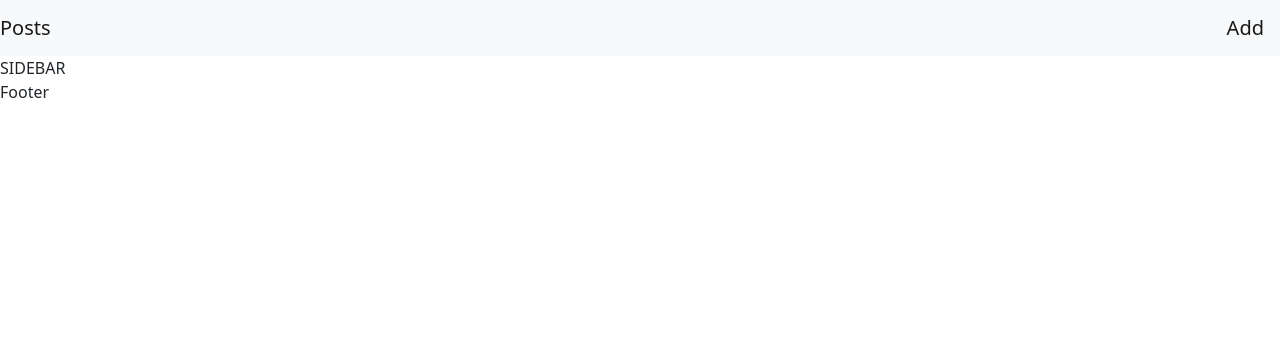
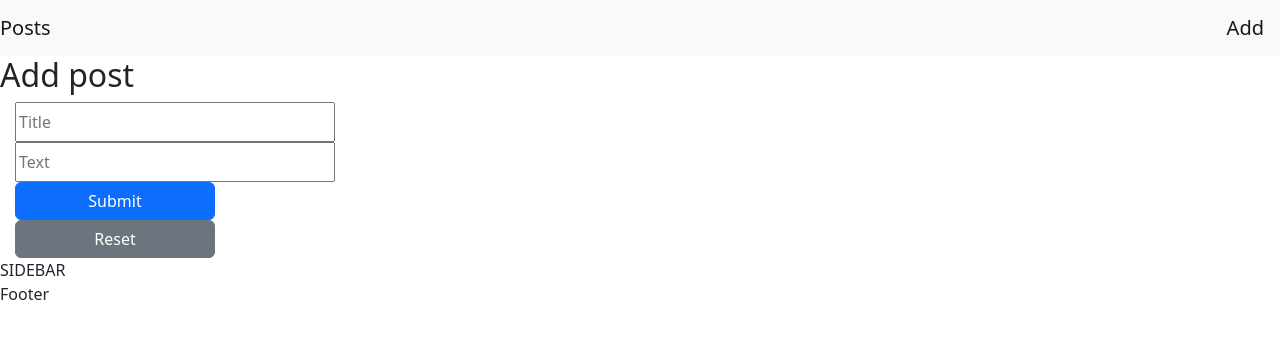
Before and after one commit to ristic21/react-blog-app, a React (Create React App) app: page /edit/1 in a window 1280 px wide. Shown: the top 338 px of the page. Built offline with nearby package versions, Linux system fonts and the light colour scheme; no server answers.

Commit message:
zadatak 7

```diff
--- a/src/App.css
+++ b/src/App.css
@@ -1,38 +1,9 @@
-.App {
-  text-align: center;
+input {
+  width: 20rem;
+  height: 2.5rem;
+  margin: 7px 0px 7px 0px;
 }
 
-.App-logo {
-  height: 40vmin;
-  pointer-events: none;
+button {
+  margin: 7px 0px 7px 0px;
 }
-
-@media (prefers-reduced-motion: no-preference) {
-  .App-logo {
-    animation: App-logo-spin infinite 20s linear;
-  }
-}
-
-.App-header {
-  background-color: #282c34;
-  min-height: 100vh;
-  display: flex;
-  flex-direction: column;
-  align-items: center;
-  justify-content: center;
-  font-size: calc(10px + 2vmin);
-  color: white;
-}
-
-.App-link {
-  color: #61dafb;
-}
-
-@keyframes App-logo-spin {
-  from {
-    transform: rotate(0deg);
-  }
-  to {
-    transform: rotate(360deg);
-  }
-}
--- a/src/Router.js
+++ b/src/Router.js
@@ -2,17 +2,20 @@ import { Route, Switch, Redirect } from "react-router-dom";
 import SinglePost from "./pages/SinglePost";
 import { AppPosts } from "./pages/AppPosts";
 import AddPost from "./pages/AddPost";
+import { EditPost } from "./pages/EditPost";
+
 
 const Router = () => {
   return (
     <div>
       <Switch>
-      <Route exact path="/">
-            <Redirect to="/posts" />
+        <Route exact path="/">
+          <Redirect to="/posts" />
         </Route>
         <Route exact path="/posts" component={AppPosts} />
         <Route path="/posts/:id" component={SinglePost} />
         <Route path="/add" component={AddPost} />
+        <Route path="/edit/:id" component={EditPost} />
       </Switch>
     </div>
   );
--- /dev/null
+++ b/src/components/AddFormComponent.js
@@ -0,0 +1,47 @@
+import { useHistory } from "react-router-dom"
+
+
+export function AddFormComponent({ handleSubmit, newPost, setNewPost, handleReset }) {
+
+    const history = useHistory()
+
+    return (
+        <div>
+            <h2>Add post</h2>
+            <form
+                onSubmit={handleSubmit}
+                style={{
+                    display: 'flex',
+                    flexDirection: 'column',
+                    width: 200,
+                    marginLeft: 15,
+                }}
+            >
+                <input
+                    required
+                    minLength={2}
+                    type='text'
+                    value={newPost.title}
+                    placeholder='Title'
+                    onChange={({ target }) =>
+                        setNewPost({ ...newPost, title: target.value })
+                    }
+                />
+                <input
+                    required
+                    maxLength={300}
+                    type='text'
+                    value={newPost.text}
+                    placeholder='Text'
+                    onChange={({ target }) =>
+                        setNewPost({ ...newPost, text: target.value })
+                    }
+                />
+                <button type="submit" className="btn btn-primary">Submit</button>
+                <button className="btn btn-secondary" type='button' onClick={handleReset}>
+                    Reset
+                </button>
+            </form>
+        </div>
+    )
+}
--- a/src/components/PostsList.js
+++ b/src/components/PostsList.js
@@ -12,11 +12,10 @@ export function PostsList({ posts, setPosts }) {
       {posts.map((post) => {
         return (
           <div key={post.id}>
-            <h1 className="display-6 fst-italic">{post.title}</h1>
+            <p className="h3 fst-italic">{post.title}</p>
             <p className="lead my-3">{post.text}</p>
-
-                <br />
-                <Link className="navbar-brand" to={`/posts/${post.id}`}>View post</Link>
+            <Link style={{ padding: 10 }} className="navbar-brand" to={`/posts/${post.id}`}>View post</Link>
+            <Link style={{ padding: 10 }} className="navbar-brand" to={`/edit/${post.id}`}>Edit</Link>
             <hr />
           </div>
         )
--- a/src/pages/AddPost.js
+++ b/src/pages/AddPost.js
@@ -1,6 +1,7 @@
 import { postsService } from "../services/postsService";
 import { useHistory } from "react-router-dom";
 import { useState } from "react";
+import { AddFormComponent } from "../components/AddFormComponent";
 
 const AddPost = () => {
   const history = useHistory()
@@ -22,43 +23,9 @@ const AddPost = () => {
     });
   };
 
-return (<div>
-<h2>Add post</h2>
-<form
-  onSubmit={handleSubmit}
-  style={{
-    display: 'flex',
-    flexDirection: 'column',
-    width: 200,
-    marginLeft: 15,
-  }}
->
-  <input
-    required
-    minLength={2}
-    type='text'
-    value={newPost.title}
-    placeholder='Title'
-    onChange={({ target }) =>
-      setNewPost({ ...newPost, title: target.value })
-    }
-  />
-  <input
-    required
-    maxLength={300}
-    type='text'
-    value={newPost.text}
-    placeholder='Text'
-    onChange={({ target }) =>
-    setNewPost({ ...newPost, text: target.value })
-    }
-  />
-  <button type="submit" className="btn btn-primary">Submit</button>
-  <button className="btn btn-secondary" type='button' onClick={handleReset}>
-            Reset
-          </button>
-  </form>
-  </div>)
+  return (
+    <AddFormComponent handleSubmit={handleSubmit} newPost={newPost} setNewPost={setNewPost} handleReset={handleReset} />
+  )
 }
 
 export default AddPost;
--- a/src/pages/AppPosts.js
+++ b/src/pages/AppPosts.js
@@ -17,7 +17,8 @@ export const AppPosts = () => {
 
   return (
     <div>
-        <h3>Posts stranica</h3>
+      <p className="display-6">Posts list</p>
+      <hr />
       <PostsList posts={posts} setPosts={setPosts} />
     </div>
   );
--- /dev/null
+++ b/src/pages/EditPost.js
@@ -0,0 +1,46 @@
+import { AddFormComponent } from "../components/AddFormComponent"
+import { postsService } from "../services/postsService";
+import { useHistory, useParams } from "react-router-dom";
+import { useEffect, useState } from "react";
+
+export const EditPost = () => {
+
+
+    const history = useHistory()
+    const { id } = useParams()
+    const [newPost, setNewPost] = useState({})
+
+    const handleSubmit = async (e) => {
+        e.preventDefault();
+
+        await postsService.edit(id, newPost);;
+
+        history.push('/posts');
+    };
+
+    const handleReset = () => {
+        setNewPost({
+            title: '',
+            text: '',
+        });
+    };
+
+    useEffect(() => {
+        const fetchPost = async () => {
+            const { id: _, ...restData } = await postsService.get(id);
+
+            setNewPost({ ...restData });
+        };
+
+
+        fetchPost();
+
+
+    }, [id]);
+
+    return (
+        <div>
+            <AddFormComponent handleSubmit={handleSubmit} newPost={newPost} setNewPost={setNewPost} handleReset={handleReset} />
+        </div>
+    )
+}
--- a/src/services/postsService.js
+++ b/src/services/postsService.js
@@ -3,11 +3,11 @@ import httpService from "./httpService";
 
 class PostsService {
 
-    constructor() {
-        this.axios = httpService.axiosInstance;
-      }
+  constructor() {
+    this.axios = httpService.axiosInstance;
+  }
 
-getAll = async () => {
+  getAll = async () => {
     try {
       return this.posts = await this.axios.get("/posts");
     } catch (error) {
@@ -39,6 +39,15 @@ getAll = async () => {
     return null;
   }
 
+  async edit(id, newPost) {
+    try {
+      const { data } = await this.axios.put(`posts/${id}`, newPost);
+      return data;
+    } catch (error) {
+      console.log(error);
+    }
+  }
+
 }
 
 export const postsService = new PostsService();
```
Also changed, not shown: 1 other file (tests, documents, lock files or other folders). Lines whose indentation alone changed are shown as unchanged.
